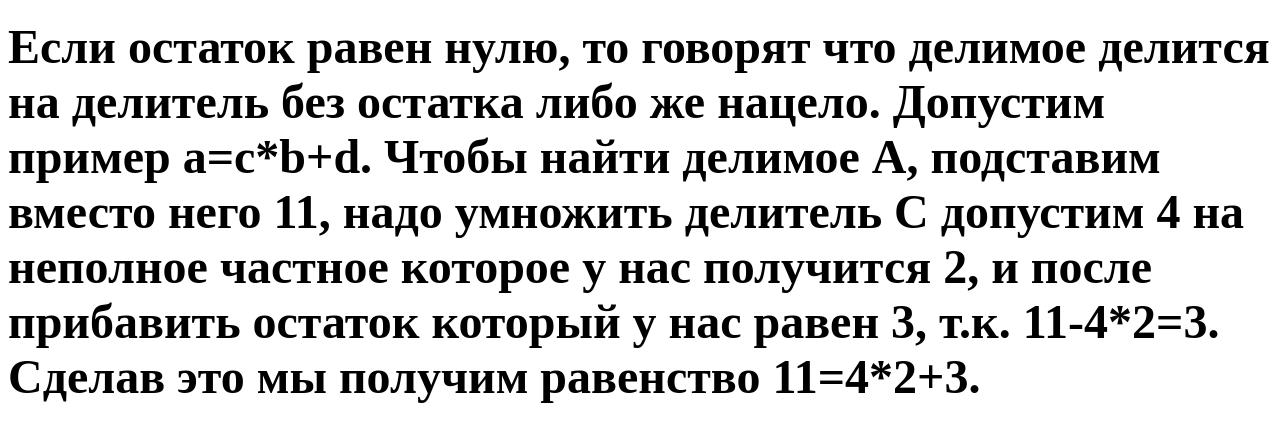
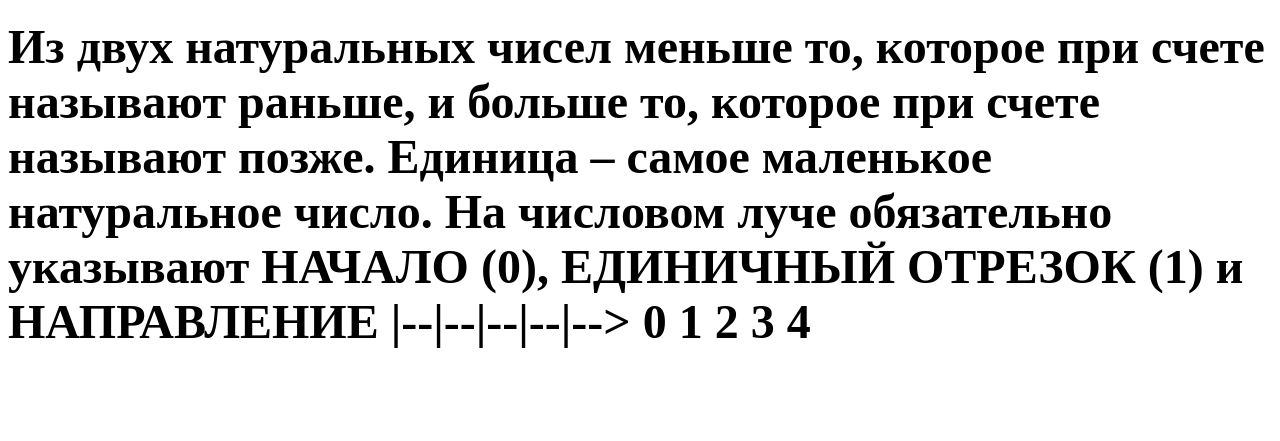
Before and after one commit to DeniskaSsaitom/Koord, a plain HTML site: page index.html in a window 1280 px wide. Shown: the part 65-506 px from the top of the page. Drawn offline with Linux system fonts and the light colour scheme.

Commit message:
Update index.html

```diff
--- a/index.html
+++ b/index.html
@@ -4,6 +4,8 @@
 </head>
 <body>
 <h1><font size="25"><b>Коорд. прямая.</font></h1>
-<p><font size="16">Если остаток равен нулю, то говорят что делимое делится на делитель без остатка либо же нацело. Допустим пример a=c*b+d. Чтобы найти делимое A, подставим вместо него 11, надо умножить делитель C допустим 4 на неполное частное которое у нас получится 2, и после прибавить остаток который у нас равен 3, т.к. 11-4*2=3. Сделав это мы получим равенство 11=4*2+3.</p></font>
+<p><font size="16">Из двух натуральных чисел меньше то, которое при счете называют раньше, и больше то, которое при счете называют позже. Единица – самое маленькое натуральное число. На числовом луче обязательно указывают НАЧАЛО (0), ЕДИНИЧНЫЙ ОТРЕЗОК (1) и НАПРАВЛЕНИЕ
+|--|--|--|--|-->
+0  1  2  3  4</p></font>
 </font>
 </body>
```
